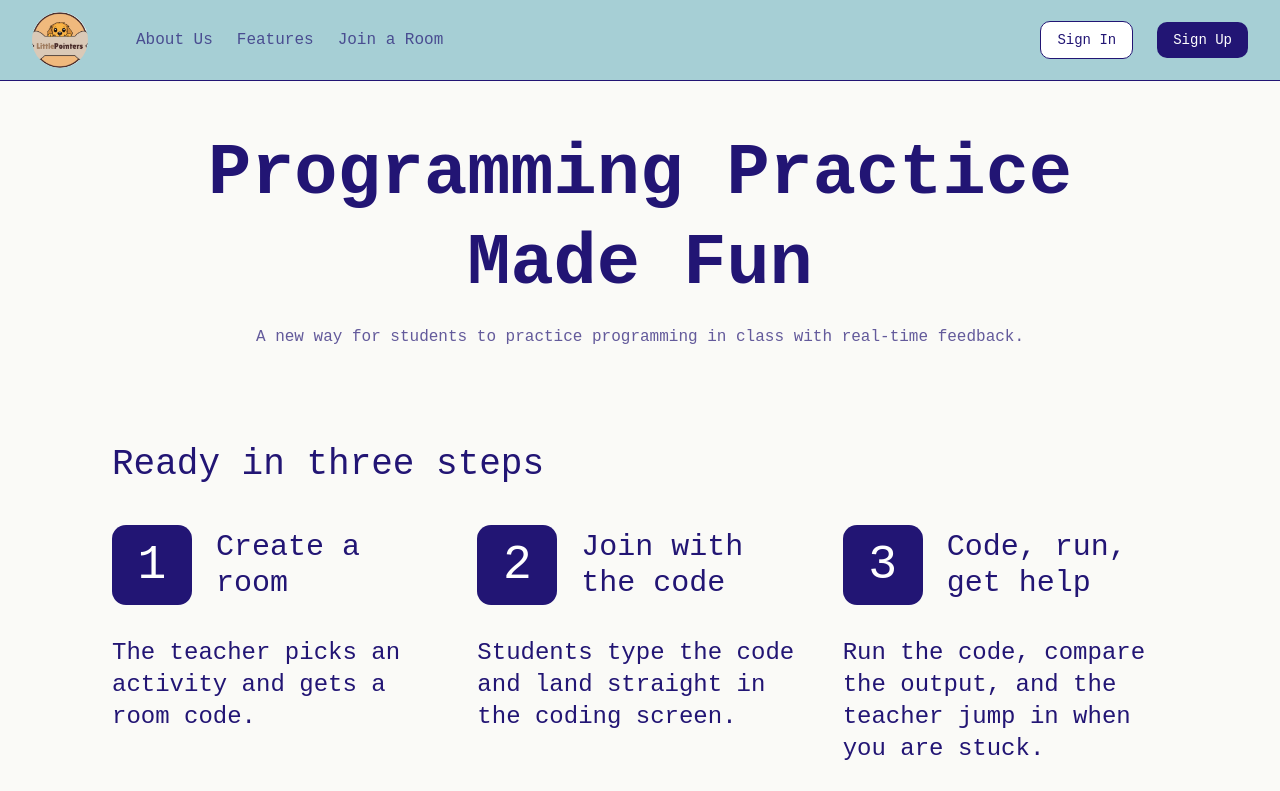
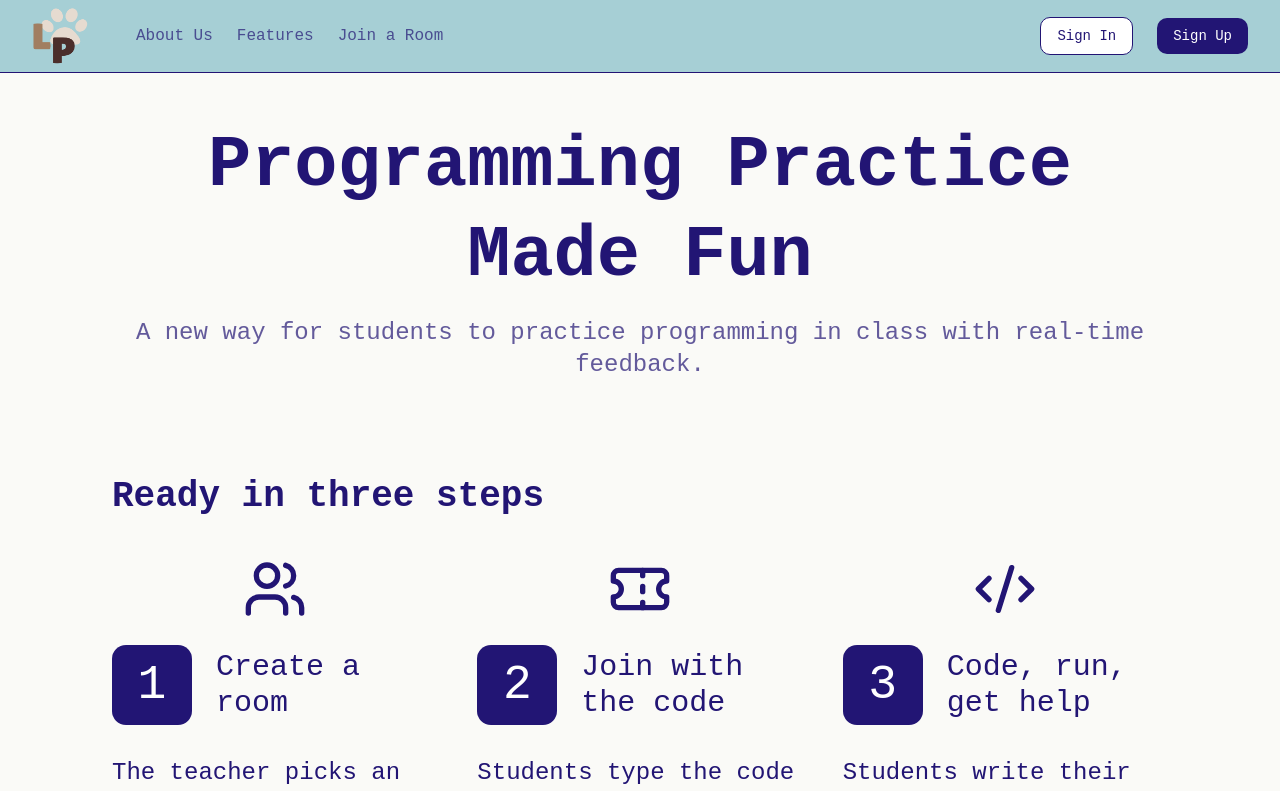
Before and after one commit to nnechi/CS-472, a React (Vite) app in the folder client/: page / in a window 1280 px wide. Shown: the top 791 px of the page. Built offline with nearby package versions, Linux system fonts and the light colour scheme; no server answers; a web font is replaced by a local one.

Commit message:
Made some small homepage changes

```diff
--- a/client/src/components/Navbar.tsx
+++ b/client/src/components/Navbar.tsx
@@ -3,7 +3,7 @@ import { useState } from 'react'
 import useNavbarResize from "../hooks/useNavbarResize"
 import NavLinks from "./NavLinks"
 import SignInLinks from "./SignInLinks"
-import fullLogo from "../assets/LittlePointers Logo/Full Logo.png"
+import shortLogo from "../assets/LittlePointers Logo/Short Logo.png"
 
 interface NavbarProps {
     className?: string
@@ -16,7 +16,7 @@ export default function Navbar( {className}: NavbarProps) {
     function getLogo() {
         return (
             <NavLink to="/" aria-label="LittlePointers home">
-                <img src={fullLogo} alt="" className="h-14 w-14 rounded-full object-cover"/>
+                <img src={shortLogo} alt="" className="h-14 w-14"/>
             </NavLink>
         )
     }
@@ -24,7 +24,7 @@ export default function Navbar( {className}: NavbarProps) {
     return(
         <nav className={`relative w-full border-b border-brand bg-brand-light text-brand ${className}`}>
 
-            <div className="mx-auto flex h-16 w-full items-center justify-between px-5 flex-nowrap sm:h-20 sm:px-8">
+            <div className="mx-auto flex h-16 w-full items-center justify-between px-5 flex-nowrap sm:h-18 sm:px-8">
 
                 {/* LEFT GROUP: Logo and Main Nav Links */}
                 <div className="flex flex-nowrap items-center gap-12 whitespace-nowrap">
--- a/client/src/pages/Home.tsx
+++ b/client/src/pages/Home.tsx
@@ -1,3 +1,4 @@
+import { CodeXml, Ticket, Users } from "lucide-react"
 
 export default function Home() {
     return (
@@ -6,15 +7,16 @@ export default function Home() {
                 <h1 className="text-5xl font-bold leading-tight sm:text-7xl">
                     Programming Practice Made Fun
                 </h1>
-                <p className="mt-4 text-brand/70">
+                <p className="mt-4 text-xl text-brand/70 sm:text-2xl">
                     A new way for students to practice programming in class with real-time feedback.
                 </p>
             </section>
 
             <section className="mx-auto mt-24 max-w-6xl">
-                <h2 className="text-4xl">Ready in three steps</h2>
+                <h2 className="text-4xl font-bold">Ready in three steps</h2>
                 <ol className="mt-10 grid list-none gap-10 p-0 md:grid-cols-3">
                     <li>
+                        <Users className="mx-auto mb-6 block h-16 w-16 text-brand" aria-hidden="true" />
                         <div className="flex items-center gap-6">
                             <span className="flex h-20 w-20 shrink-0 items-center justify-center rounded-xl bg-brand text-5xl text-white">
                                 1
@@ -26,6 +28,7 @@ export default function Home() {
                         </p>
                     </li>
                     <li>
+                        <Ticket className="mx-auto mb-6 block h-16 w-16 text-brand" aria-hidden="true" />
                         <div className="flex items-center gap-6">
                             <span className="flex h-20 w-20 shrink-0 items-center justify-center rounded-xl bg-brand text-5xl text-white">
                                 2
@@ -33,10 +36,11 @@ export default function Home() {
                             <h3 className="text-3xl">Join with the code</h3>
                         </div>
                         <p className="mt-8 text-2xl">
-                            Students type the code and land straight in the coding screen.
+                            Students type the code and join the room.
                         </p>
                     </li>
                     <li>
+                        <CodeXml className="mx-auto mb-6 block h-16 w-16 text-brand" aria-hidden="true" />
                         <div className="flex items-center gap-6">
                             <span className="flex h-20 w-20 shrink-0 items-center justify-center rounded-xl bg-brand text-5xl text-white">
                                 3
@@ -44,7 +48,7 @@ export default function Home() {
                             <h3 className="text-3xl">Code, run, get help</h3>
                         </div>
                         <p className="mt-8 text-2xl">
-                            Run the code, compare the output, and the teacher jump in when you are stuck.
+                            Students write their code, test it, and can get feedback from the teacher when they are stuck.
                         </p>
                     </li>
                 </ol>
```
